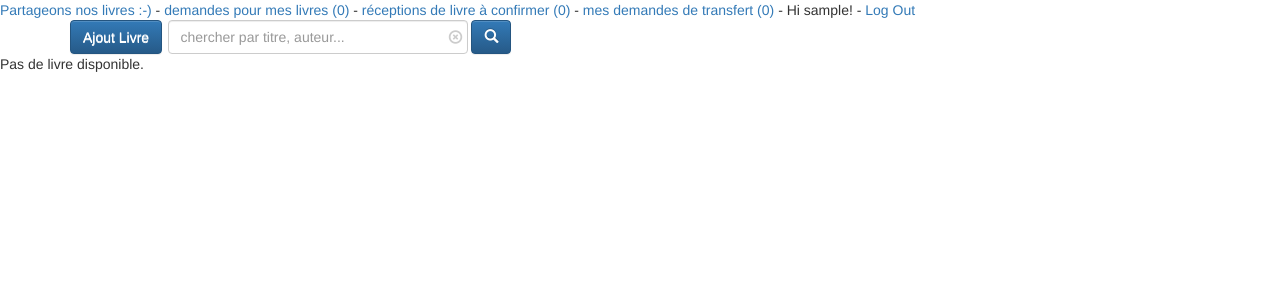
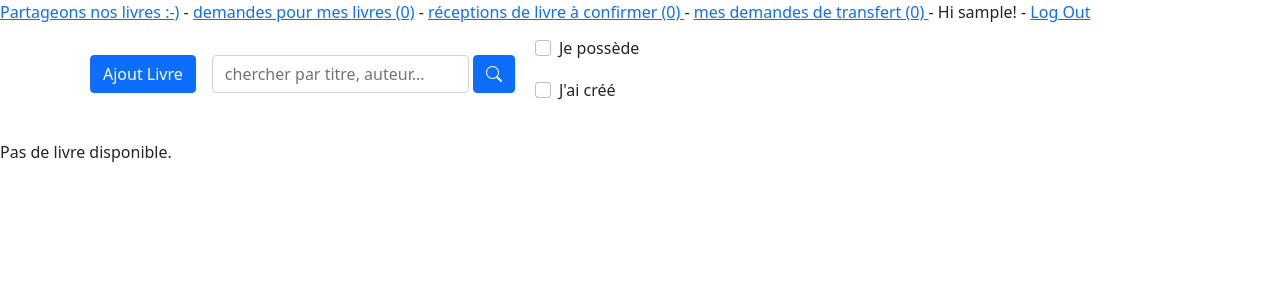
Before and after one commit to ngandriau/livrepartage, a Django app: page /livres/ in a window 1280 px wide. Shown: the top 300 px of the page. Run offline with Django 4.2, Linux system fonts and the light colour scheme; the visitor is signed in with stand-in values (Sample User, id 1); data that the repository does not hold is empty; some libraries are stand-ins or nearby versions.

Commit message:
upgrade to bootstrap 5

```diff
--- a/livres/templates/livres/base.html
+++ b/livres/templates/livres/base.html
@@ -3,23 +3,20 @@
 <!DOCTYPE html>
 <html>
 <head>
+<!--  BOTH META IMPORTANT FOR BOOTSTRAP  -->
     <meta charset="utf-8">
-    <meta http-equiv="X-UA-Compatible" content="IE=edge">
+    <meta name="viewport" content="width=device-width, initial-scale=1">
 
     <title>{% block title %}{% endblock title %}</title>
 
     <meta name="description" content="{% block meta_description %}{% endblock meta_description %}">
-    <meta name="viewport" content="width=device-width,initial-scale=1">
 
-    <!-- Bootstrap -->
-    <link rel="stylesheet" href="https://maxcdn.bootstrapcdn.com/bootstrap/3.3.7/css/bootstrap.min.css"
-          integrity="sha384-BVYiiSIFeK1dGmJRAkycuHAHRg32OmUcww7on3RYdg4Va+PmSTsz/K68vbdEjh4u"
-          crossorigin="anonymous">
+<!--    https://www.bootstrapcdn.com/bootstrapicons/-->
+    <link rel="stylesheet" href="https://cdn.jsdelivr.net/npm/bootstrap-icons@1.8.1/font/bootstrap-icons.css">
 
-    <!-- Optional theme -->
-    <link rel="stylesheet" href="https://maxcdn.bootstrapcdn.com/bootstrap/3.3.7/css/bootstrap-theme.min.css"
-          integrity="sha384-rHyoN1iRsVXV4nD0JutlnGaslCJuC7uwjduW9SVrLvRYooPp2bWYgmgJQIXwl/Sp"
-          crossorigin="anonymous">
+
+<!--    https://www.bootstrapcdn.com/-->
+    <link rel="stylesheet" href="https://cdn.jsdelivr.net/npm/bootstrap@5.1.3/dist/css/bootstrap.min.css" integrity="sha384-1BmE4kWBq78iYhFldvKuhfTAU6auU8tT94WrHftjDbrCEXSU1oBoqyl2QvZ6jIW3" crossorigin="anonymous">
 
     <link rel="stylesheet" type="text/css" href="{% static 'livres/style.css' %}">
     {% block styles %}{% endblock %}
@@ -42,13 +39,10 @@
 
 {% block footer %}{% endblock footer %}
 
-<!-- jQuery (necessary for Bootstrap's JavaScript plugins) -->
-<script src="https://ajax.googleapis.com/ajax/libs/jquery/1.12.4/jquery.min.js"></script>
-<!-- Include all compiled plugins (below), or include individual files as needed -->
-<!-- Latest compiled and minified JavaScript -->
-<script src="https://maxcdn.bootstrapcdn.com/bootstrap/3.3.7/js/bootstrap.min.js"
-        integrity="sha384-Tc5IQib027qvyjSMfHjOMaLkfuWVxZxUPnCJA7l2mCWNIpG9mGCD8wGNIcPD7Txa"
-        crossorigin="anonymous"></script>
+<!-- import jquery To display modal on load-->
+<script src="https://code.jquery.com/jquery-3.6.0.min.js" integrity="sha256-/xUj+3OJU5yExlq6GSYGSHk7tPXikynS7ogEvDej/m4=" crossorigin="anonymous"></script>
+
+<script src="https://cdn.jsdelivr.net/npm/bootstrap@5.1.3/dist/js/bootstrap.bundle.min.js" integrity="sha384-ka7Sk0Gln4gmtz2MlQnikT1wXgYsOg+OMhuP+IlRH9sENBO0LRn5q+8nbTov4+1p" crossorigin="anonymous"></script>
 {% block footer_scripts %}{% endblock %}
 
 </body>
--- a/livres/templates/livres/index.html
+++ b/livres/templates/livres/index.html
@@ -10,56 +10,56 @@
 {% endblock header %}
 
 {% block content %}
-    <style media="screen">
-
-        {#  Specific to the search box  #}
-        #searchinput {
-            width: 300px;
-        }
-
-        #searchclear {
-            position: absolute;
-            right: 5px;
-            top: 0;
-            bottom: 0;
-            height: 14px;
-            margin: auto;
-            font-size: 14px;
-            cursor: pointer;
-            color: #ccc;
-        }
-    </style>
-
     {% if showSuccessMessage %}
-    <div class="container py-5">
-        <div class="alert alert-success alert-dismissible show">
-            <button type="button" class="close" data-dismiss="alert">×</button>
-            <strong>Succ&egrave;s!</strong> {{ showSuccessMessage }}
+        <div class="container">
+            <div class="alert alert-success alert-dismissible fade show" role="alert">
+                <strong>Succ&egrave;s!</strong> {{ showSuccessMessage }}
+                <button type="button" class="btn-close" data-bs-dismiss="alert" aria-label="Close"></button>
+            </div>
         </div>
-    </div>
     {% endif %}
 
     <div class="container">
-        <div class="row height d-flex justify-content-center align-items-center">
-            <div class="col-md-1">
+
+        <div class="d-flex flex-row bd-highlight align-items-center mb-3">
+            <div class="p-2 bd-highlight">
                 <form action="{% url 'livres:reqnouvlivre' %}" method="get">
                     <button class="btn btn-primary btn-default" type="submit">Ajout Livre</button>
                 </form>
             </div>
-            <div class="col-md-8">
+            <div class="p-2 bd-highlight">
                 <form action="{% url 'livres:index' %}" method="post" id="searchform">
                     {% csrf_token %}
-                    {#  search built based on https://stackoverflow.com/questions/20062218/how-do-i-clear-a-search-box-with-an-x-in-bootstrap-3              #}
+
                     <div class="search"><i class="fa fa-search"></i>
                         <div class="btn-group">
                             <input id="searchinput" name="searchinput" type="search" class="form-control"
                                    placeholder="chercher par titre, auteur...">
-                            <span id="searchclear" class="glyphicon glyphicon-remove-circle"></span>
                         </div>
                         <button id="searchbutton" class="btn btn-primary">
-                            <span class="glyphicon glyphicon-search" aria-hidden="true"></span></button>
+                            <span class="bi bi-search" aria-hidden="true"></span></button>
                     </div>
                 </form>
+            </div>
+            <div class="p-1 bd-highlight">
+                <div class="d-flex flex-column bd-highlight mb-2">
+                    <div class="p-2 bd-highlight">
+                        <div class="form-check">
+                            <input class="form-check-input" type="checkbox" value="" id="jepossede_check">
+                            <label class="form-check-label" for="jepossede_check">
+                                Je possède
+                            </label>
+                        </div>
+                    </div>
+                    <div class="p-2 bd-highlight">
+                        <div class="form-check">
+                            <input class="form-check-input" type="checkbox" value="" id="jaicree_check">
+                            <label class="form-check-label" for="jaicree_check">
+                                J'ai créé
+                            </label>
+                        </div>
+                    </div>
+                </div>
             </div>
         </div>
     </div>
@@ -120,11 +120,12 @@
     {#        Launch demo modal#}
     {#    </button>#}
     {% if showNewLivreCode %}
-        <div class="modal fade" tabindex="-1" role="dialog" id="myModal">
-            <div class="modal-dialog" role="document">
+        <div class="modal fade" id="messageModal" tabindex="-1" aria-labelledby="messageModalLabel" aria-hidden="true" data-bs-backdrop="static">
+            <div class="modal-dialog">
                 <div class="modal-content">
                     <div class="modal-header">
-                        <h4 class="modal-title">Action a faire sur votre nouveau livre</h4>
+                       <h4 class="modal-title">Action a faire sur votre nouveau livre</h4>
+                        <button type="button" class="btn-close" data-bs-dismiss="modal" aria-label="Close"></button>
                     </div>
                     <div class="modal-body">
                         <p>Vous venez d'enregistrer le livre '{{ newLivre.titre_text }}', c'est super </p>
@@ -134,37 +135,27 @@
                         <p>Merci pour votre partage.</p>
                     </div>
                     <div class="modal-footer">
-                        <button type="button" class="btn btn-default" data-dismiss="modal">Close</button>
-                        <!-- <button type="button" class="btn btn-primary">Save changes</button> -->
+                        <button type="button" class="btn btn-secondary" data-bs-dismiss="modal">Fermer</button>
                     </div>
-                </div><!-- /.modal-content -->
-            </div><!-- /.modal-dialog -->
-        </div><!-- /.modal -->
+                </div>
+            </div>
+        </div>
     {% endif %}
 {% endblock content %}
 
 {% block footer_scripts %}
     <script type="text/javascript">
-    $("#searchclear").click(function(){
-        $("#searchinput").val('');
-    });
 
     $("#searchbutton").click(function(){
         $("#searchform").submit();
     });
 
     {% if showNewLivreCode %}
-    $(window).load(function(){
-        $('#myModal').modal('show');
-    });
+    window.onload = () => {
+        $('#messageModal').modal('show');
+    }
 
     {% endif %}
 
-
-
-
-
-
-
     </script>
 {% endblock %}
```
